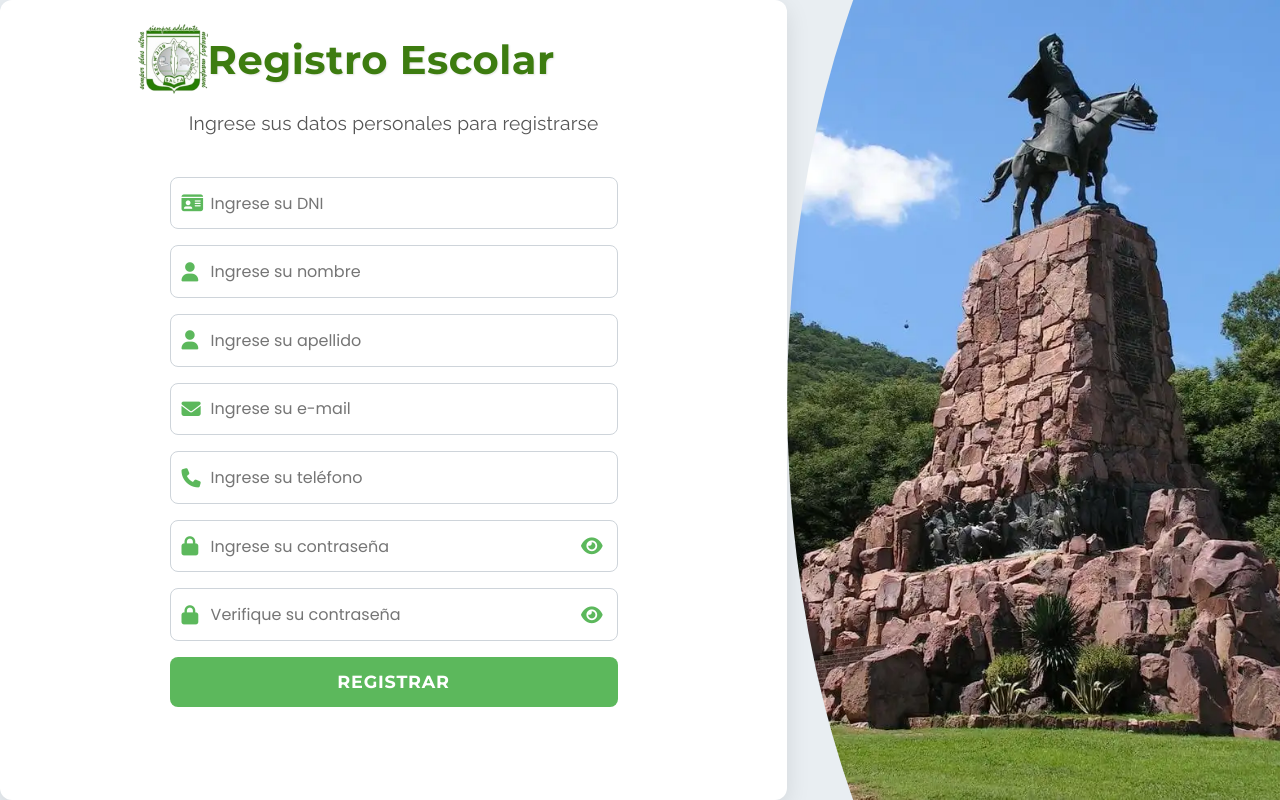
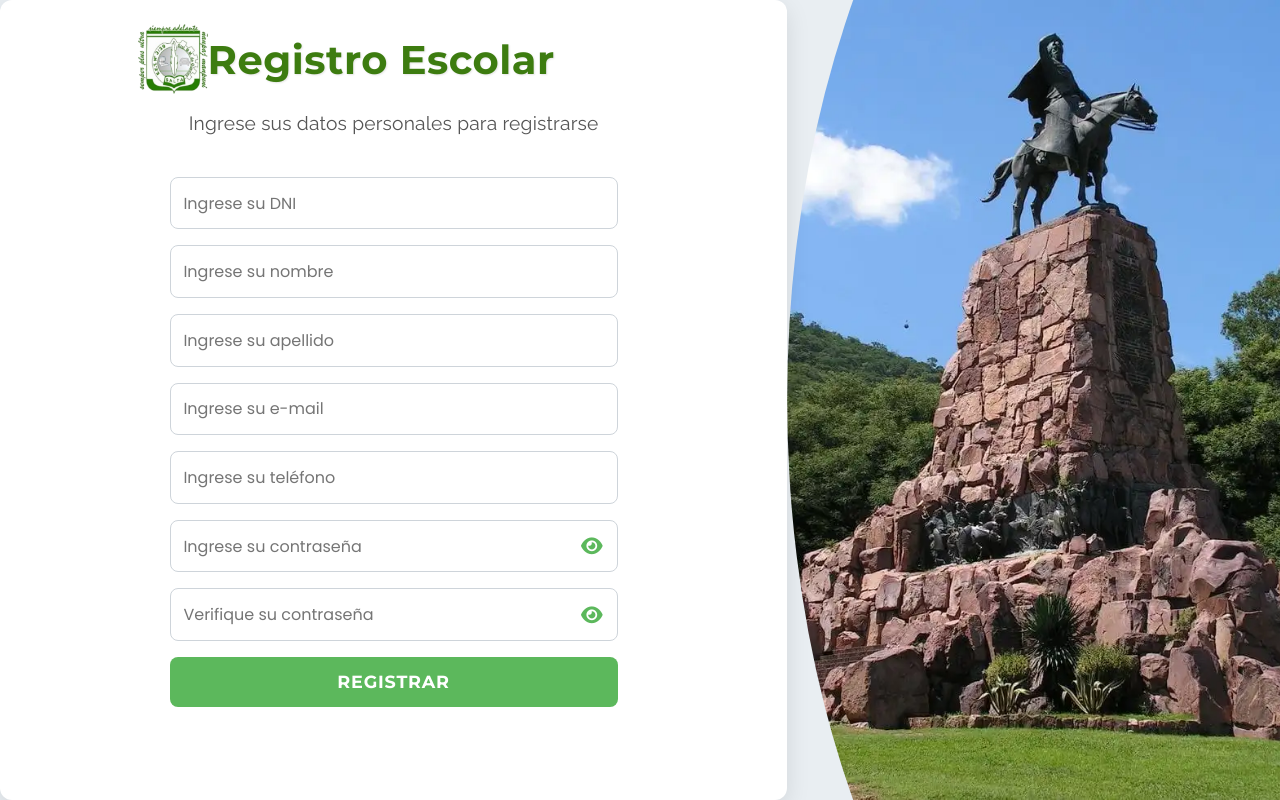
Before and after one commit to pabloarroyoib/PF, a Flask app: template templates/registro_institucion.html in a window 1280 px wide. Run offline with Flask 3, Linux system fonts and the light colour scheme; the template is opened without the code that fills it, so the values that code supplies are empty.

Commit message:
cambios html rui

```diff
--- a/templates/contraseña_olvidada.html
+++ b/templates/contraseña_olvidada.html
@@ -12,8 +12,6 @@
 <body>
   <div class="page-container">
     <div class="mobile-text-container">
-      <p class="login-info">Usted va a recuperar su contraseña de</p>
-      <h2 class="login-role">Institución</h2>
     </div>
 
     <div class="login-panel">
@@ -42,7 +40,7 @@
           <button type="button" class="btn btn-primary">Enviar instrucciones</button>
 
           <div class="back-to-login">
-            <a href="/templates/familia_institucion.html">Volver a inicio de sesión</a>
+            <a href="/templates/pagina_principal.html">Volver a inicio de sesión</a>
           </div>
         </form>
       </div>
@@ -56,8 +54,6 @@
           class="full-image">
 
         <div class="text-container">
-          <p class="login-info">Usted va a recuperar su contraseña de</p>
-          <h2 class="login-role">Institución</h2>
         </div>
       </div>
     </div>
--- a/templates/login_familiar.html
+++ b/templates/login_familiar.html
@@ -24,7 +24,7 @@
           </div>
           <h1 class="title">Iniciar sesión</h1>
         </div>
-<style></style>
+
         <p class="subtitle">
           Ingrese sus datos personales para usar todas las funciones del sitio
         </p>
@@ -50,12 +50,12 @@
           </div>
 
           <div class="forgot-password">
-            ¿Olvidaste tu contraseña?
+            <a href="/templates/contraseña_olvidada.html">¿Olvidaste tu contraseña?</a>
           </div>
 
           <button type="button" class="btn btn-primary">Iniciar Sesión</button>
 
-          <a href="#"><button type="button" class="btn btn-secondary">Registrarse</button></a>
+          <a href="/templates/registro_familiar.html"><button type="button" class="btn btn-secondary">Registrarse</button></a>
         </form>
       </div>
     </div>
--- a/templates/login_institucional.html
+++ b/templates/login_institucional.html
@@ -50,12 +50,11 @@
           </div>
 
           <div class="forgot-password">
-            ¿Olvidaste tu contraseña?
+            <a href="/templates/contraseña_olvidada.html">¿Olvidaste tu contraseña?</a>
           </div>
 
           <button type="submit" class="btn btn-primary">Iniciar Sesión</button>
 
-          <a href="{{ url_for('registro_institucion') }}"><button type="button" class="btn btn-secondary">Registrarse</button></a>
         </form>
       </div>
     </div>
--- a/templates/pagina_principal.html
+++ b/templates/pagina_principal.html
@@ -26,7 +26,7 @@
       <div class="cards-container">
 
         <div class="card">
-            <a href="{{ url_for('login_institucional') }}">
+            <a href="/templates/login_institucional.html">
               <div class="card-image">
                 <img src="/static/img/Coles.webp" alt="Institución">
               </div>
@@ -38,7 +38,7 @@
         </div>
 
         <div class="card">
-            <a href="{{ url_for('login_familiar') }}">
+            <a href="/templates/login_familiar.html">
               <div class="card-image">
                 <img src="/static/img/familia.webp" alt="Familiar">
               </div>
--- a/templates/registro_institucion.html
+++ b/templates/registro_institucion.html
@@ -21,58 +21,44 @@
       </div>
 
       <div class="form-container">
-        <form method="POST" action="{{ url_for('registro_institucion') }}">
+        <form>
           <div class="form-group">
-            <span class="input-icon">
-              <i class="fa-solid fa-id-card"></i>
-            </span>
-            <input type="text" name="dni" class="form-input with-icon" placeholder="Ingrese su DNI" required>
+
+            <input type="text" name="dni" class="form-input" placeholder="Ingrese su DNI" required>
           </div>
 
           <div class="form-group">
-            <span class="input-icon">
-              <i class="fa-solid fa-user"></i>
-            </span>
-            <input type="text" name="nombre" class="form-input with-icon" placeholder="Ingrese su nombre" required>
+
+            <input type="text" name="nombre" class="form-input" placeholder="Ingrese su nombre" required>
           </div>
 
           <div class="form-group">
-            <span class="input-icon">
-              <i class="fa-solid fa-user"></i>
-            </span>
-            <input type="text" name="apellido" class="form-input with-icon" placeholder="Ingrese su apellido" required>
+
+            <input type="text" name="apellido" class="form-input" placeholder="Ingrese su apellido" required>
           </div>
 
           <div class="form-group">
-            <span class="input-icon">
-              <i class="fa-solid fa-envelope"></i>
-            </span>
-            <input type="email" name="email" class="form-input with-icon" placeholder="Ingrese su e-mail" required>
+
+            <input type="email" name="email" class="form-input" placeholder="Ingrese su e-mail" required>
           </div>
 
           <div class="form-group">
-            <span class="input-icon">
-              <i class="fa-solid fa-phone"></i>
-            </span>
-            <input type="tel" name="telefono" class="form-input with-icon" placeholder="Ingrese su teléfono" required>
+
+            <input type="tel" name="telefono" class="form-input" placeholder="Ingrese su teléfono" required>
           </div>
 
           <div class="form-group password-container">
-            <span class="input-icon">
-              <i class="fa-solid fa-lock"></i>
-            </span>
-            <input type="password" id="password" name="password" class="form-input with-icon" placeholder="Ingrese su contraseña" required>
-            <button type="button" class="toggle-password" onclick="togglePassword('password', this)">
+            <!-- Esta parte ban los botones -->
+            <input type="password" name="password" class="form-input" placeholder="Ingrese su contraseña" required>
+            <button type="button" class="toggle-password">
               <i class="fa-solid fa-eye"></i>
             </button>
           </div>
 
           <div class="form-group password-container">
-            <span class="input-icon">
-              <i class="fa-solid fa-lock"></i>
-            </span>
-            <input type="password" id="verify_password" name="verify_password" class="form-input with-icon" placeholder="Verifique su contraseña" required>
-            <button type="button" class="toggle-password" onclick="togglePassword('verify_password', this)">
+
+            <input type="password" name="verify_password" class="form-input" placeholder="Verifique su contraseña" required>
+            <button type="button" class="toggle-password">
               <i class="fa-solid fa-eye"></i>
             </button>
           </div>
@@ -90,27 +76,21 @@
   </div>
 
   <script>
-    function togglePassword(fieldId, button) {
-      const input = document.getElementById(fieldId);
-      const icon = button.querySelector('i');
-      if (input.type === 'password') {
-        input.type = 'text';
-        icon.classList.remove('fa-eye');
-        icon.classList.add('fa-eye-slash');
-      } else {
-        input.type = 'password';
-        icon.classList.remove('fa-eye-slash');
-        icon.classList.add('fa-eye');
-      }
-    }
+    // Manejo de visibilidad de contraseñas
+    document.querySelectorAll('.toggle-password').forEach(button => {
+      button.addEventListener('click', function() {
+        const input = this.previousElementSibling;
+        const icon = this.querySelector('i');
 
-    // Attach event listeners if not already done by inline onclick
-    // document.querySelectorAll('.toggle-password').forEach(button => {
-    //   button.addEventListener('click', function() {
-    //     const inputId = this.previousElementSibling.id; // Or however you associate them
-    //     togglePassword(inputId, this);
-    //   });
-    // });
+        if (input.type === 'password') {
+          input.type = 'text';
+          icon.classList.replace('fa-eye', 'fa-eye-slash');
+        } else {
+          input.type = 'password';
+          icon.classList.replace('fa-eye-slash', 'fa-eye');
+        }
+      });
+    });
   </script>
 </body>
 </html>
```
Also changed, not shown: templates/registro_familiar.html (+33 -38 lines).
